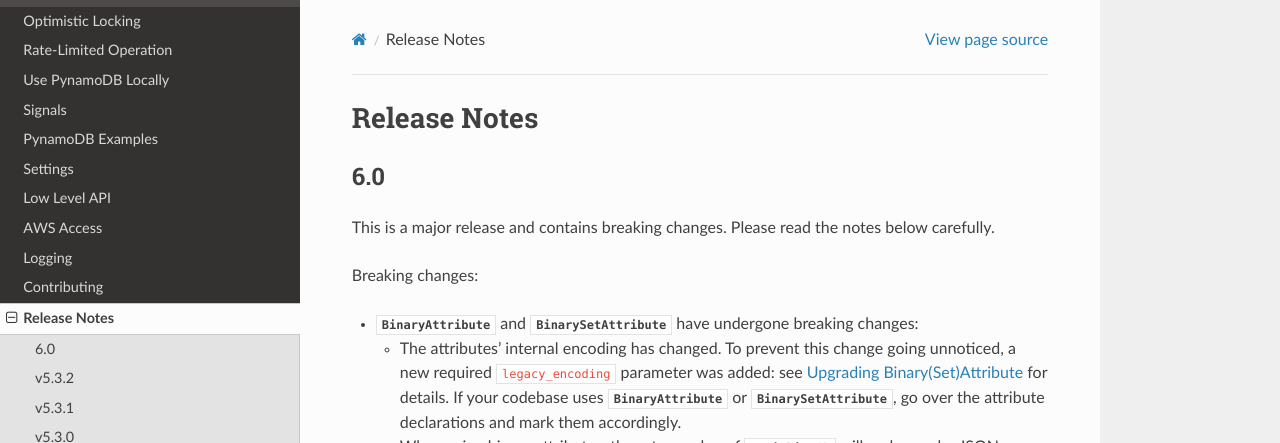
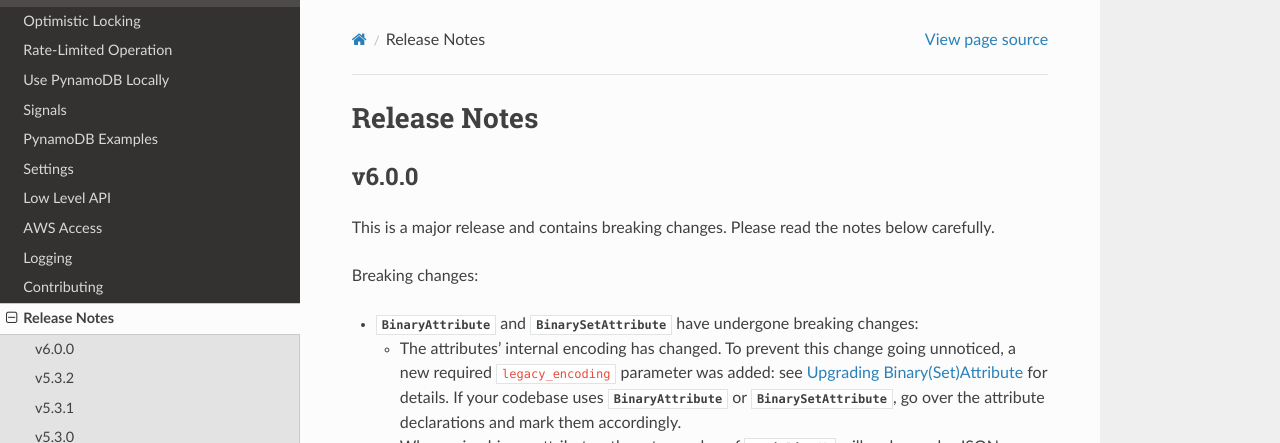
Before and after one commit to pynamodb/PynamoDB, a Sphinx documentation site: the page built from docs/release_notes.rst, in a window 1280 px wide and 900 px high. Shown: the top 443 px of the window. Built offline with Sphinx 7.4.7 and the Read the Docs theme 2.0.0, drawn with Linux system fonts in a browser that asks for light colours.

Commit message:
release_notes.rst: 6.0.0 heading

```diff
--- a/docs/release_notes.rst
+++ b/docs/release_notes.rst
@@ -3,8 +3,8 @@
 Release Notes
 =============
 
-6.0
----
+v6.0.0
+------
 
 This is a major release and contains breaking changes. Please read the notes below carefully.
 
```
